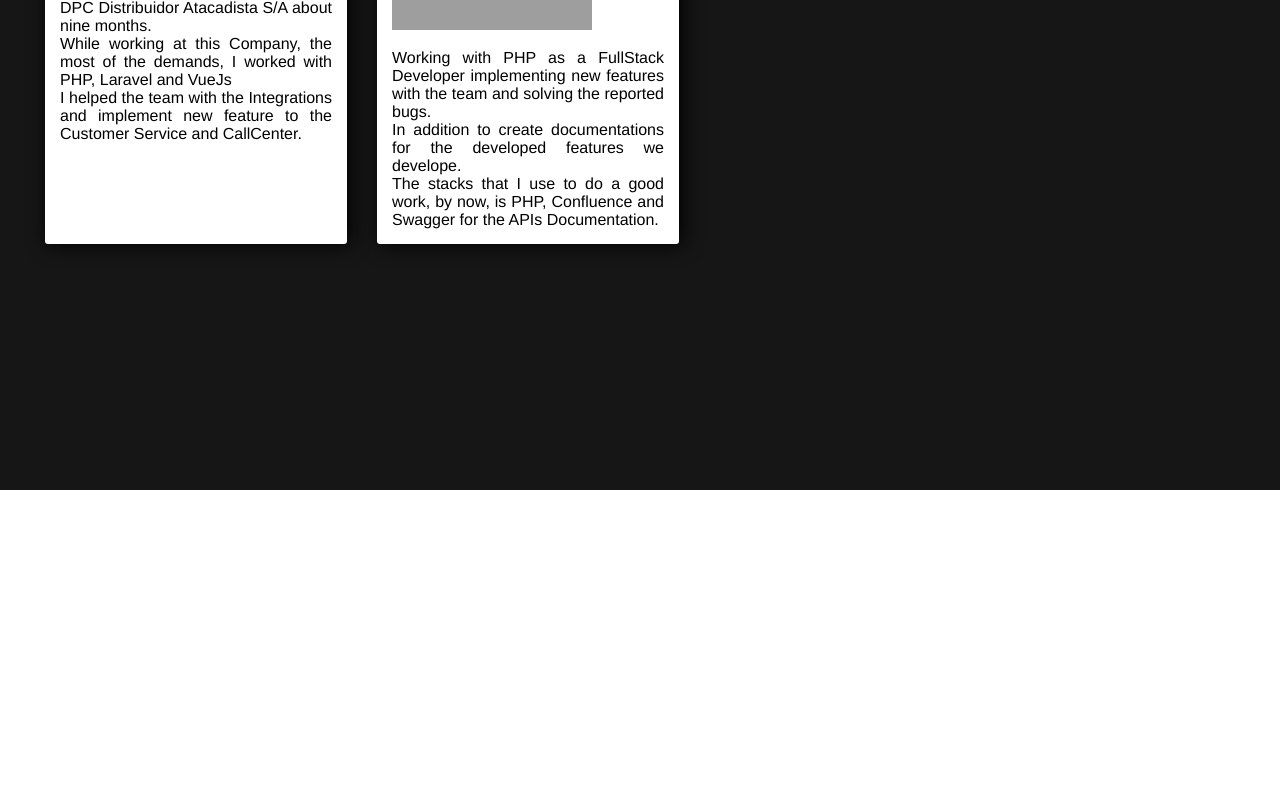
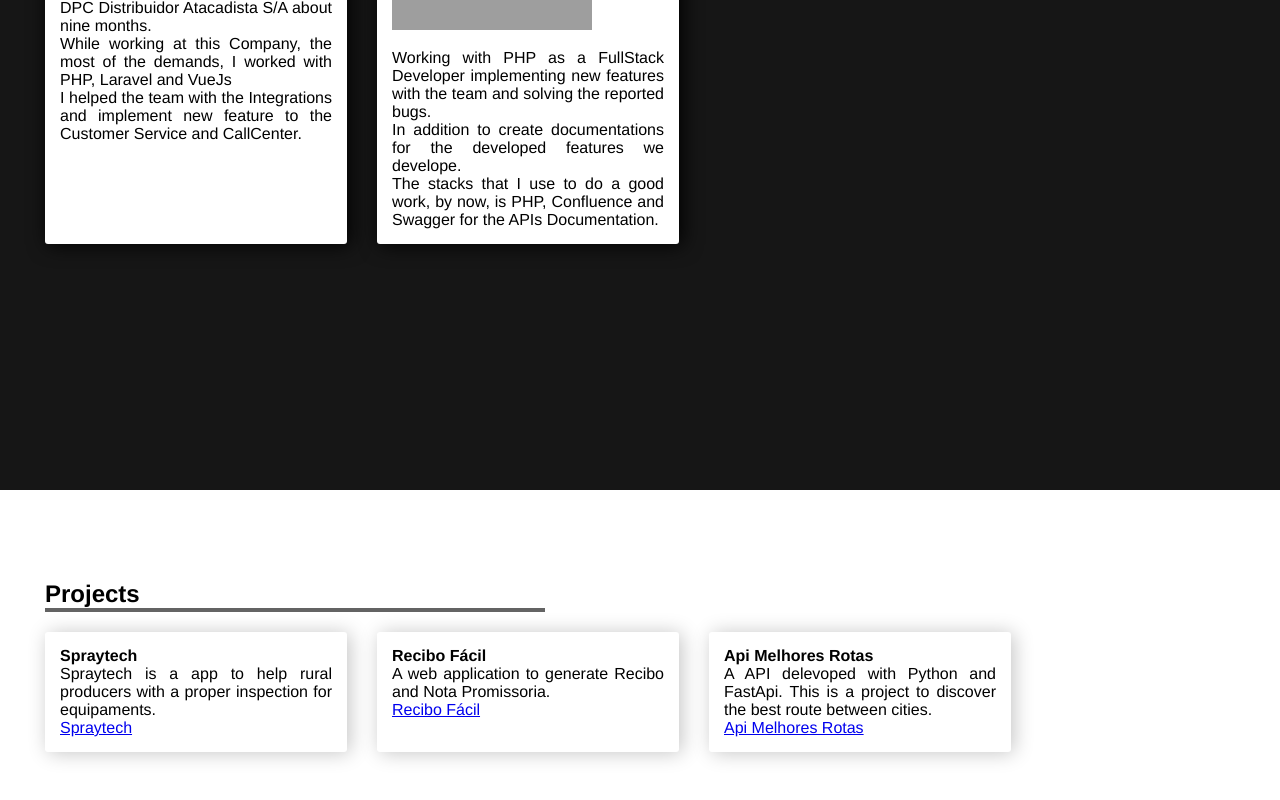
Before and after one commit to henriquensco/henriquensco, a Vue app: page / in a window 1280 px wide. Shown: the part 1910-2710 px from the top of the page. Before the commit the page ends 2400 px from the top, so only its background shows below. Built offline with nearby package versions, Linux system fonts and the light colour scheme; grey boxes are pictures that could not be loaded.

Commit message:
Add: section to projects

```diff
--- a/src/pages/Home.vue
+++ b/src/pages/Home.vue
@@ -95,6 +95,44 @@
                                 <p>In addition to create documentations for the developed features we develope.</p>
                                 <p>The stacks that I use to do a good work, by now, is PHP, Confluence and Swagger for
                                     the APIs Documentation.</p>
+                            </div>
+                        </div>
+
+                    </div>
+                </div>
+            </div>
+        </section>
+
+        <section class="content projects">
+            <div class="container flex-container">
+                <div class="inner-content-90">
+                    <div id="title">
+                        <h2 class="margin-bottom-4">Projects</h2>
+                    </div>
+
+                    <div id="project">
+
+                        <div class="project-block">
+                            <span id="title">Spraytech</span>
+                            <div class="description">
+                                <p>Spraytech is a app to help rural producers with a proper inspection for equipaments.</p>
+                                <a href="https://www.hackatagro.com/post/podcast-traz-a-grande-vencedora-do-desafio-beon-claro-spraytech" target="_blank">Spraytech</a>
+                            </div>
+                        </div>
+
+                        <div class="project-block">
+                            <span id="title">Recibo Fácil</span>
+                            <div class="description">
+                                <p>A web application to generate Recibo and Nota Promissoria.</p>
+                                <a href="https://recibofacil.henriquensco.dev" target="_blank">Recibo Fácil</a>
+                            </div>
+                        </div>
+
+                        <div class="project-block">
+                            <span id="title">Api Melhores Rotas</span>
+                            <div class="description">
+                                <p>A API delevoped with Python and FastApi. This is a project to discover the best route between cities.</p>
+                                <a href="https://github.com/henriquensco/api-melhores-rotas" target="_blank">Api Melhores Rotas</a>
                             </div>
                         </div>
 
@@ -238,12 +276,27 @@ header {
     justify-content: center;
 }
 
+#project {
+    display: flex;
+    flex-wrap: wrap;
+    justify-content: center;
+}
+
 .experience-block {
     margin-top: 20px;
     background-color: #ffffff;
     border-radius: 3px;
     padding: 15px;
     box-shadow: #000000 3px 1px 20px;
+    width: 17rem;
+}
+
+.project-block {
+    margin-top: 20px;
+    background-color: #ffffff;
+    border-radius: 3px;
+    padding: 15px;
+    box-shadow: rgb(0 0 0 / 23%) 3px 1px 20px;
     width: 17rem;
 }
 
@@ -256,6 +309,10 @@ header {
     .experience-block {
         margin-right: 30px;
     }
+
+    .project-block {
+        margin-right: 30px;
+    }
 }
 
 .description {
```
